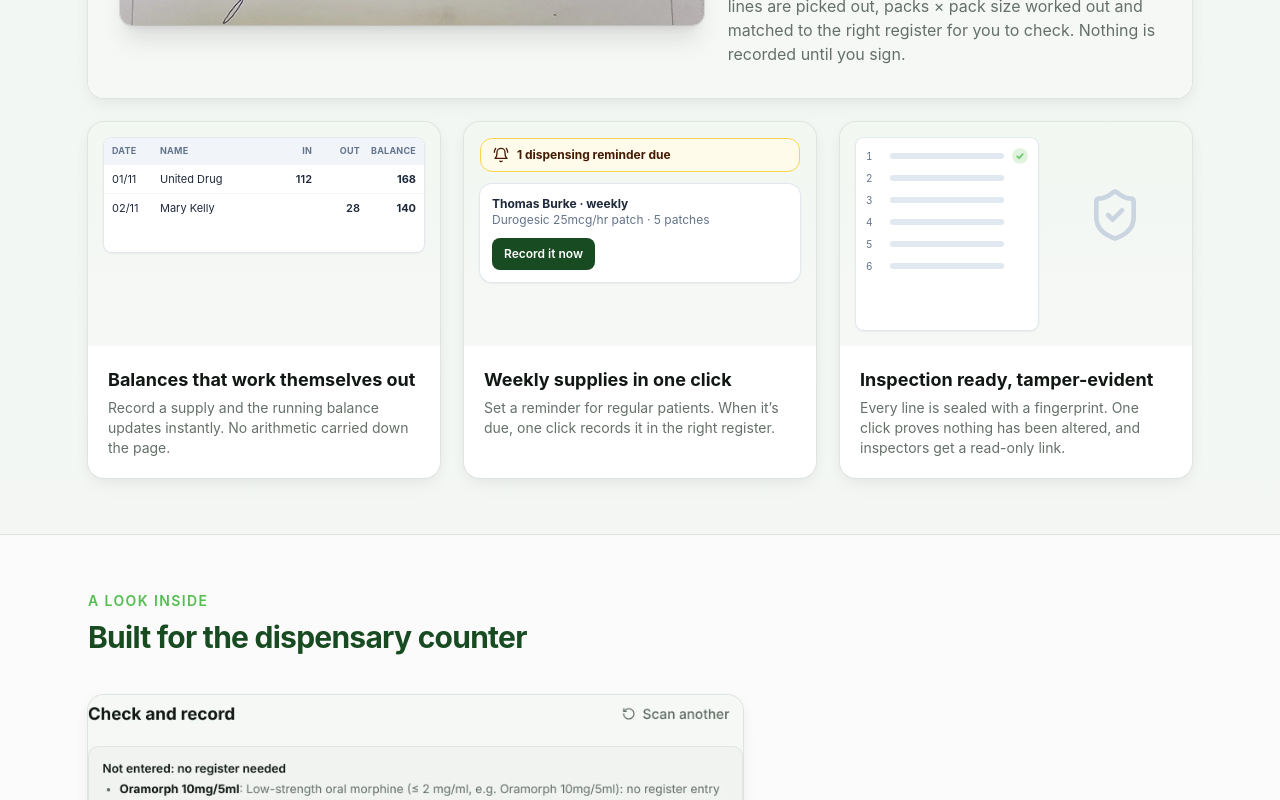
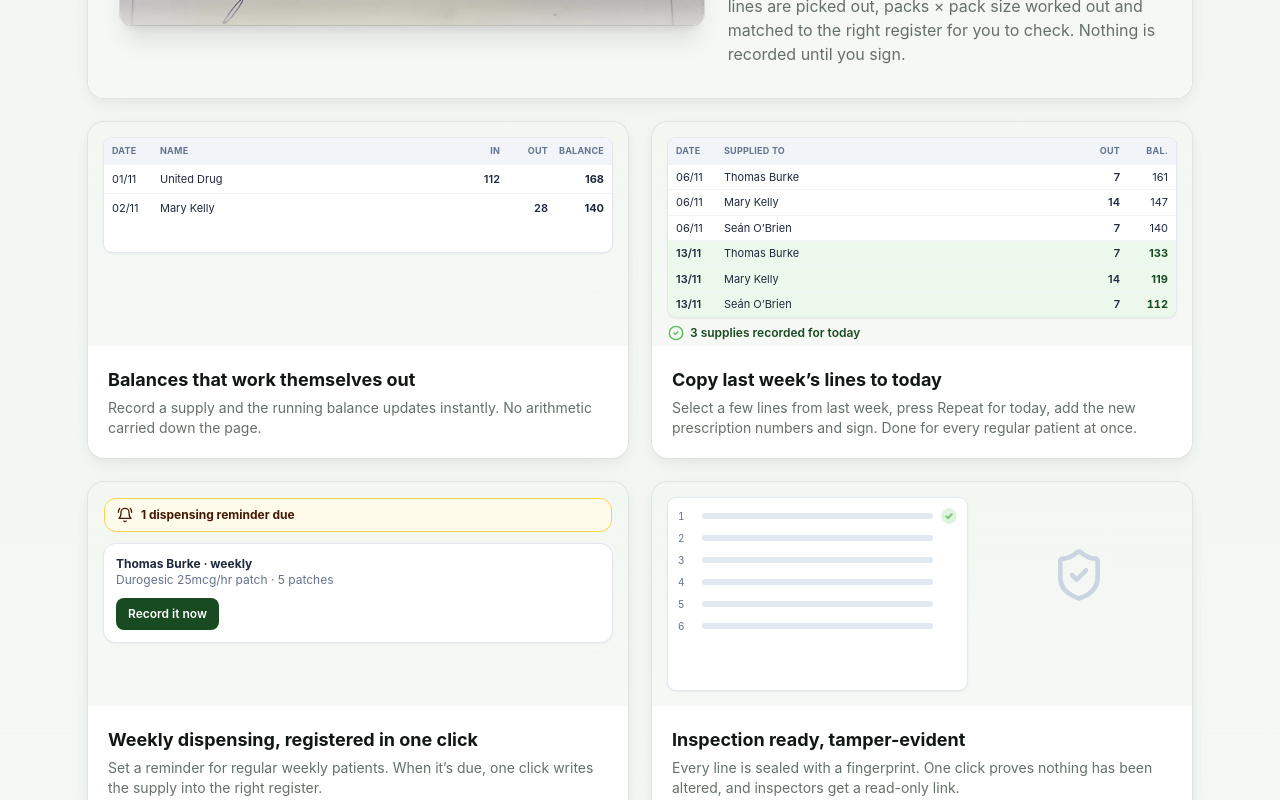
Before and after one commit to jmccluskey1985-netizen/pharmacycdreg, a Next.js app: page / in a window 1280 px wide. Shown: the part 2620-3420 px from the top of the page. Built offline with nearby package versions, Linux system fonts and the light colour scheme.

Commit message:
Landing: misted invoice photo with a sample pharmacy name, 'Weekly dispensing, registered in one click', and a copy-last-week-to-today animation
Co-Authored-By: Claude Opus 5.5 <noreply@anthropic.com>
Claude-Session: https://claude.ai/code/session_01Go7b32pAjosKSBce73MqTj

```diff
--- a/src/components/landing-demos.tsx
+++ b/src/components/landing-demos.tsx
@@ -252,11 +252,50 @@ function BalanceDemo() {
   );
 }
 
+
+/* Copy last week's lines to today (Repeat for today) */
+function RepeatDemo() {
+  const { ref, phase } = usePhases([1100, 450, 450, 450, 1000, 3200, 600]);
+  const last = [
+    { n: 'Thomas Burke', q: 7 },
+    { n: 'Mary Kelly', q: 14 },
+    { n: 'Seán O’Brien', q: 7 },
+  ];
+  const selected = Math.max(0, Math.min(3, phase - 0)); // rows 1..3 get selected in phases 1-3
+  const copied = phase >= 5;
+  const start = 140;
+  const after = start - last.reduce((n, r) => n + r.q, 0);
+  return (
+    <Card refEl={ref} title="Copy last week’s lines to today" text="Select a few lines from last week, press Repeat for today, add the new prescription numbers and sign. Done for every regular patient at once.">
+      <div className="relative overflow-hidden rounded-lg bg-white text-[11px] text-slate-800 shadow ring-1 ring-slate-200">
+        <div className="grid grid-cols-[3rem_1fr_2.5rem_3rem] bg-slate-100 px-2 py-1.5 text-[9px] font-bold uppercase tracking-wide text-slate-500"><span>Date</span><span>Supplied to</span><span className="text-right">Out</span><span className="text-right">Bal.</span></div>
+        {last.map((r, i) => (
+          <div key={r.n} className={`grid grid-cols-[3rem_1fr_2.5rem_3rem] border-t border-slate-100 px-2 py-1 transition-colors duration-200 ${phase >= 1 && phase <= 4 && i < selected ? 'bg-brand/15 outline outline-2 -outline-offset-2 outline-brand' : ''}`}>
+            <span>06/11</span><span>{r.n}</span><span className="text-right font-semibold">{r.q}</span><span className="text-right">{start + 28 - last.slice(0, i + 1).reduce((n, x) => n + x.q, 0)}</span>
+          </div>
+        ))}
+        {last.map((r, i) => (
+          <div key={r.n + 'new'} className={`grid grid-cols-[3rem_1fr_2.5rem_3rem] border-t border-slate-100 px-2 transition-all duration-500 ease-out ${copied ? 'max-h-8 py-1 opacity-100 bg-brand/10' : 'max-h-0 py-0 opacity-0'}`} style={{ transitionDelay: copied ? `${i * 220}ms` : '0ms' }}>
+            <span className="font-semibold">13/11</span><span>{r.n}</span><span className="text-right font-semibold">{r.q}</span><span className="text-right font-bold text-brand-dark">{i === 2 ? <Counter value={copied ? after : start} /> : start - last.slice(0, i + 1).reduce((n, x) => n + x.q, 0)}</span>
+          </div>
+        ))}
+      </div>
+      <div className="relative mt-2 h-7">
+        <div className={`absolute left-1/2 top-0 flex -translate-x-1/2 items-center gap-2 rounded-full bg-slate-900 px-3 py-1 text-[10px] text-white shadow-lg transition-all duration-300 ${phase >= 2 && phase <= 4 ? 'opacity-100' : 'pointer-events-none opacity-0'}`}>
+          <span className="font-semibold">{Math.max(1, selected)} selected</span>
+          <span className={`rounded-full bg-brand px-2 py-0.5 font-semibold transition-transform duration-150 ${phase === 4 ? 'scale-90 ring-2 ring-white/40' : ''}`}>Repeat for today</span>
+        </div>
+        <p className={`absolute inset-x-0 top-0 flex items-center gap-1.5 text-xs font-semibold text-brand-dark ${fade(copied)}`} style={{ transitionDelay: copied ? '700ms' : '0ms' }}><CheckCircle2 className="h-4 w-4 text-brand" /> 3 supplies recorded for today</p>
+      </div>
+    </Card>
+  );
+}
+
 /* 3. Reminder recorded */
 function ReminderDemo() {
   const { ref, phase } = usePhases([1800, 900, 2600, 500]);
   return (
-    <Card refEl={ref} title="Weekly supplies in one click" text="Set a reminder for regular patients. When it’s due, one click records it in the right register.">
+    <Card refEl={ref} title="Weekly dispensing, registered in one click" text="Set a reminder for regular weekly patients. When it’s due, one click writes the supply into the right register.">
       <div className="space-y-3">
         <div className="flex items-center gap-2 rounded-xl border border-amber-300 bg-amber-50 px-3 py-2 text-xs text-amber-950">
           <BellRing className={`h-4 w-4 ${phase === 0 ? 'bell-ring' : ''}`} />
@@ -313,8 +352,9 @@ export function LandingDemos() {
     <div className="space-y-6">
       <div className="grid gap-6"><RxScanDemo /></div>
       <InvoiceDemo />
-      <div className="grid gap-6 md:grid-cols-2 lg:grid-cols-3">
+      <div className="grid gap-6 md:grid-cols-2">
         <BalanceDemo />
+        <RepeatDemo />
         <ReminderDemo />
         <IntegrityDemo />
       </div>
```
Also changed, not shown: public/previews/invoice-photo.webp.
